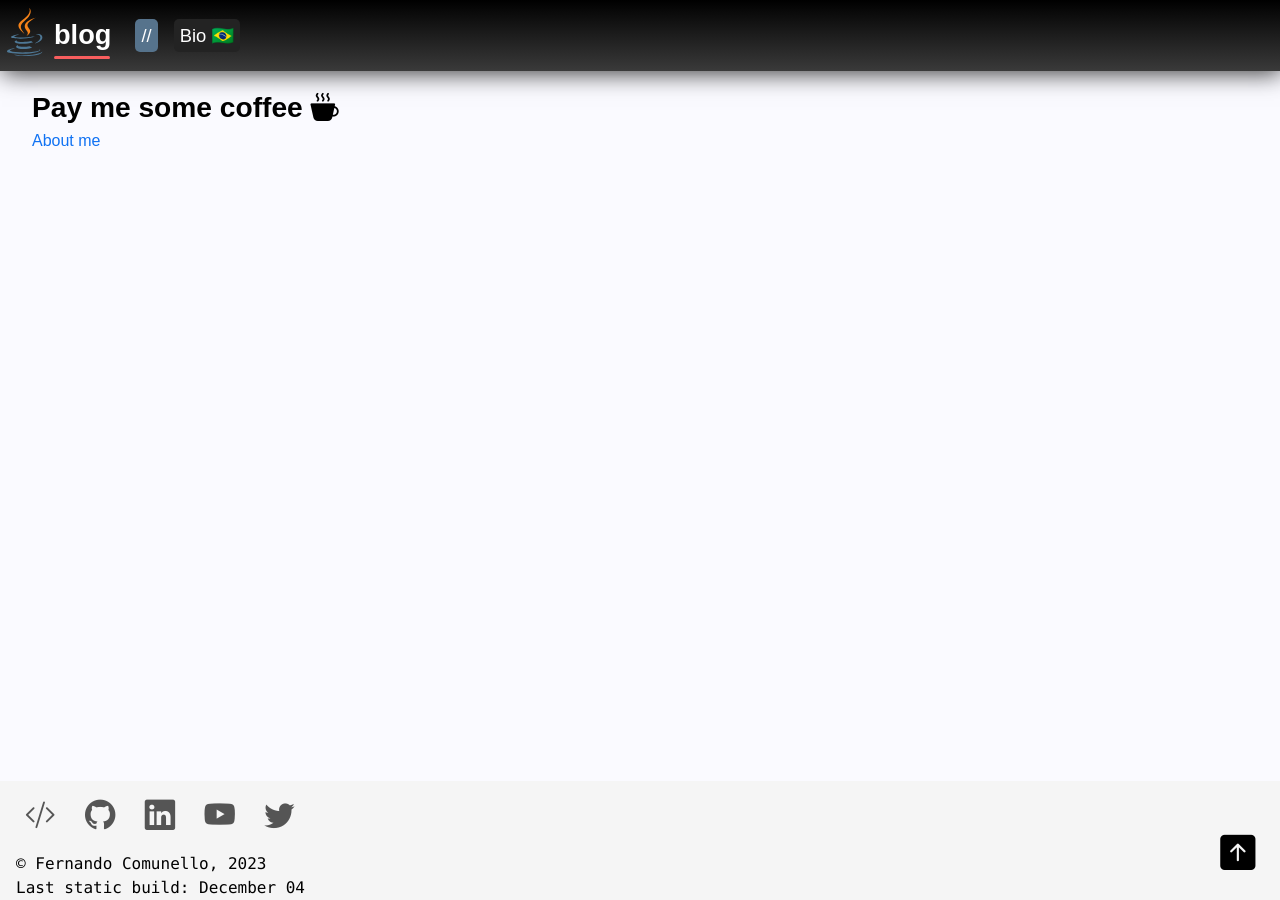
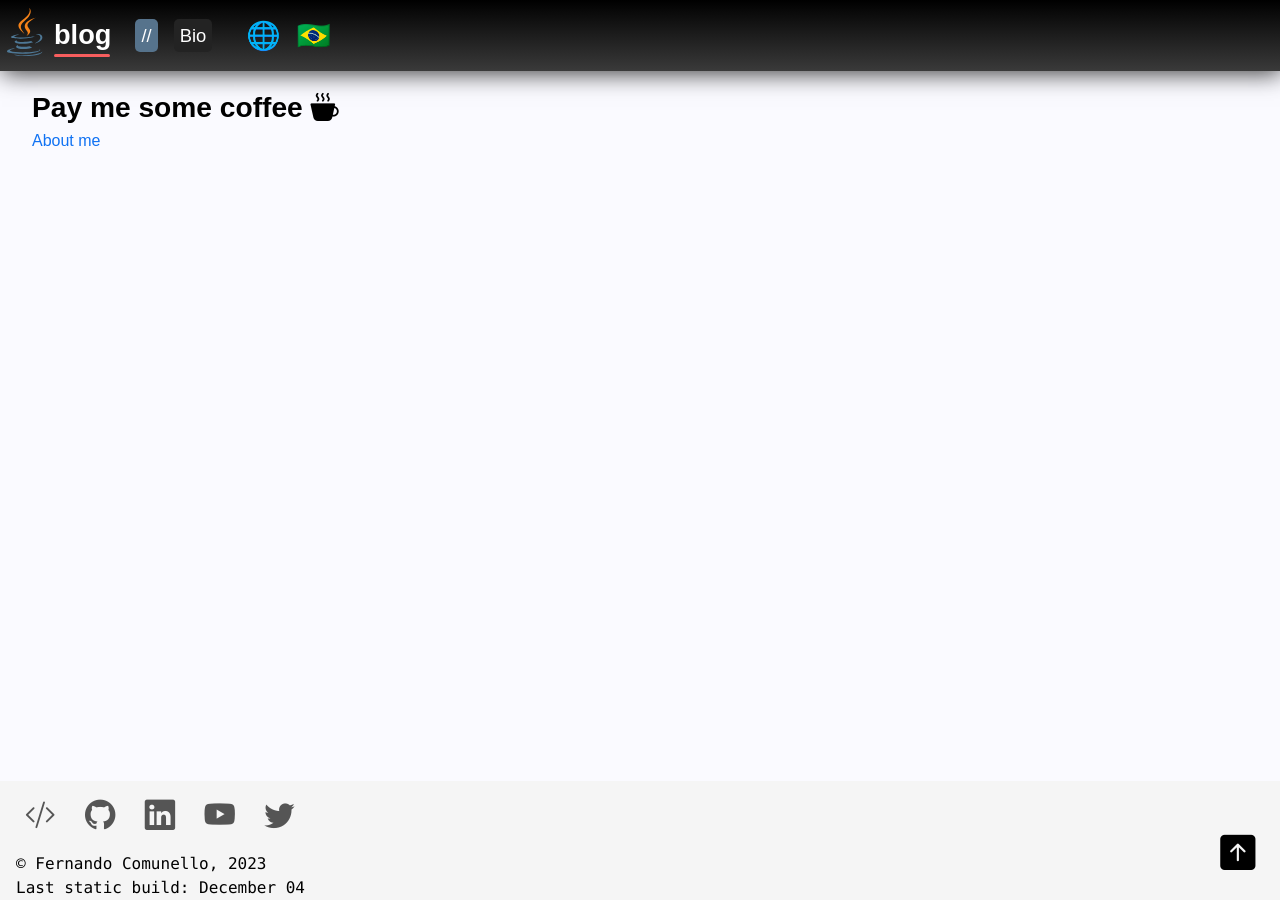
Before and after one commit to fercomunello/blog, a Jekyll site: the page built from index.html, in a window 1280 px wide. Built offline with Jekyll 4.4.1, drawn with Linux system fonts in a browser that asks for light colours.

Commit message:
Add support for resolving i18n pt-BR and en-US (global)

```diff
--- a/_includes/_header.html
+++ b/_includes/_header.html
@@ -1,12 +1,58 @@
+
+
 <nav class="container" role="menubar">
-    <a class="blog-logo" href="/"><span>blog</span></a>
+
+    {% if page.language and page.language == 'pt-BR' %}
+        <a class="blog-logo" href="/br">
+            <span>blog</span>
+        </a>
+    {% else %}
+        <a class="blog-logo" href="/">
+            <span>blog</span>
+        </a>
+    {% endif %}
+
     <ul>
         {% for item in site.data.navigation %}
-            <li>
-                <a href="{{ item.link }}" {% if page.url == item.link %}class="current"{% endif %}>
-                    {{ item.name }}
-                </a>
-            </li>
+            {% if page.language and page.language == 'pt-BR' and item.link contains '/br' %}
+                <li>
+                    <a class="nav-anchor{% if page.url == item.link %} current{% endif %}"
+                       href="{{ item.link }}">{{ item.name }}
+                    </a>
+                </li>
+            {% elsif page.language or item.link contains '/br' == false %}
+            {% else %}
+                <li>
+                    <a class="nav-anchor{% if page.url == item.link %} current{% endif %}"
+                       href="{{ item.link }}">
+                        {{ item.name }}
+                    </a>
+                </li>
+            {% endif %}
         {% endfor %}
+
+        <li style="font-size: 1.5em; margin-left: .65em">
+            {% if page.language and page.language == 'pt-BR' %}
+                {% if page.permalink != '/br' %}
+                    <a href="{{ page.permalink | remove_first: '/br' }}" class="locale-switcher"
+                       title="English">🌐</a>
+                {% else %}
+                    <a href="{{ page.permalink | replace_first: '/br', '/' }}" class="locale-switcher"
+                       title="English">🌐</a>
+                {% endif %}
+            {% else %}
+                <a href="{{ page.permalink }}" class="locale-switcher"
+                   title="English">🌐</a>
+            {% endif %}
+        </li>
+        <li style="font-size: 1.5em">
+            {% if page.language and page.language == 'pt-BR' %}
+                <a href="{{ page.permalink }}" class="locale-switcher"
+                   title="Brazilian Portuguese">🇧🇷</a>
+            {% else %}
+                <a href="/br{{ page.permalink }}" class="locale-switcher"
+                   title="Brazilian Portuguese">🇧🇷</a>
+            {% endif %}
+        </li>
     </ul>
 </nav>
--- a/_layouts/default.html
+++ b/_layouts/default.html
@@ -1,11 +1,10 @@
-{% capture language %}
-    {% assign html_lang = 'en' %}
-    {% if page.language %}
-        {% assign content_lang = page.language %}
-    {% else %}
-        {% assign content_lang = 'en' %}
-    {% endif %}
-{% endcapture %}
+{% assign html_lang = 'en' %}
+{% assign content_lang = 'en' %}
+
+{% if page.language %}
+    {% assign content_lang = page.language %}
+    {% assign html_lang = page.language %}
+{% endif %}
 
 <!DOCTYPE html>
 <html lang="{{ html_lang }}">
@@ -21,7 +20,7 @@
         <link rel="stylesheet" href="https://cdn.jsdelivr.net/npm/bootstrap-icons@1.11.2/font/bootstrap-icons.min.css">
         <link rel="stylesheet" href="/assets/css/styles.css">
 
-        {% if page.url == '/about-me' or page.url == '/about-me-pt-br' %}
+        {% if page.url contains '/about-me' %}
             <link rel="stylesheet" href="/assets/css/pages/about-me.css">
         {% endif %}
 
@@ -36,8 +35,15 @@
         <noscript class="container">
             <p class="warning">
                 <i class="bi bi-exclamation-triangle-fill" aria-hidden="true"></i>
-                Ops, JavaScript is disabled in your browser.
-                For the optimal experience, it is recommend enabling it.
+                {% if page.language == 'pt-BR' %}
+                    Ops, o JavaScript está desabilitado em seu navegador.
+                    Este site funciona mesmo sem scripts, mas se deseja obter uma melhor
+                    experiência, é recomendado manter habilitado.
+                {% else %}
+                    Ops, JavaScript is disabled in your browser.
+                    This website will continue to work without scripts, but for the optimal
+                    experience, it is recommended enabling it.
+                {% endif %}
             </p>
         </noscript>
 
--- a/_sass/_header.scss
+++ b/_sass/_header.scss
@@ -46,7 +46,7 @@
                     border-bottom: 0.2rem solid #f85e5e;
                     width: 56px;
                     border-radius: 5px;
-                    bottom: -3px;
+                    bottom: -1px;
                 }
 
                 &:hover {
@@ -86,7 +86,7 @@
             margin-left: 8px;
             list-style: none;
 
-            a {
+            .nav-anchor {
                 background: #232323;
                 padding: 6px;
                 border-radius: 5px;
@@ -95,6 +95,17 @@
                     background: #56738c;
                 }
             }
+
+            .locale-switcher {
+                text-decoration: none;
+                transition: .3s;
+                &:hover {
+                    transition: .3s;
+                    background-color: #485d70;
+                    padding: 6px;
+                    border-radius: 5px;
+                }
+            }
         }
     }
 }
--- a/about-me-pt-br.html
+++ b/about-me-pt-br.html
@@ -1,6 +1,6 @@
 ---
 title: Fer's IT Blog - About me
-permalink: /about-me-pt-br
+permalink: /br/about-me
 language: pt-BR
 layout: default
 ---
--- /dev/null
+++ b/about-me.html
@@ -0,0 +1,5 @@
+---
+title: Fer's IT Blog - About me
+permalink: /about-me
+layout: default
+---
--- a/index.html
+++ b/index.html
@@ -6,4 +6,4 @@ layout: default
 <h1>Pay me some coffee
 <i class="bi bi-cup-hot-fill"></i>
 </h1>
-<a href="/about-me-pt-br">About me</a>
+<a href="/about-me">About me</a>
```
Also changed, not shown: _data/navigation.yaml (+7 -4 lines), index-br.html (added, +10 -0 lines).
